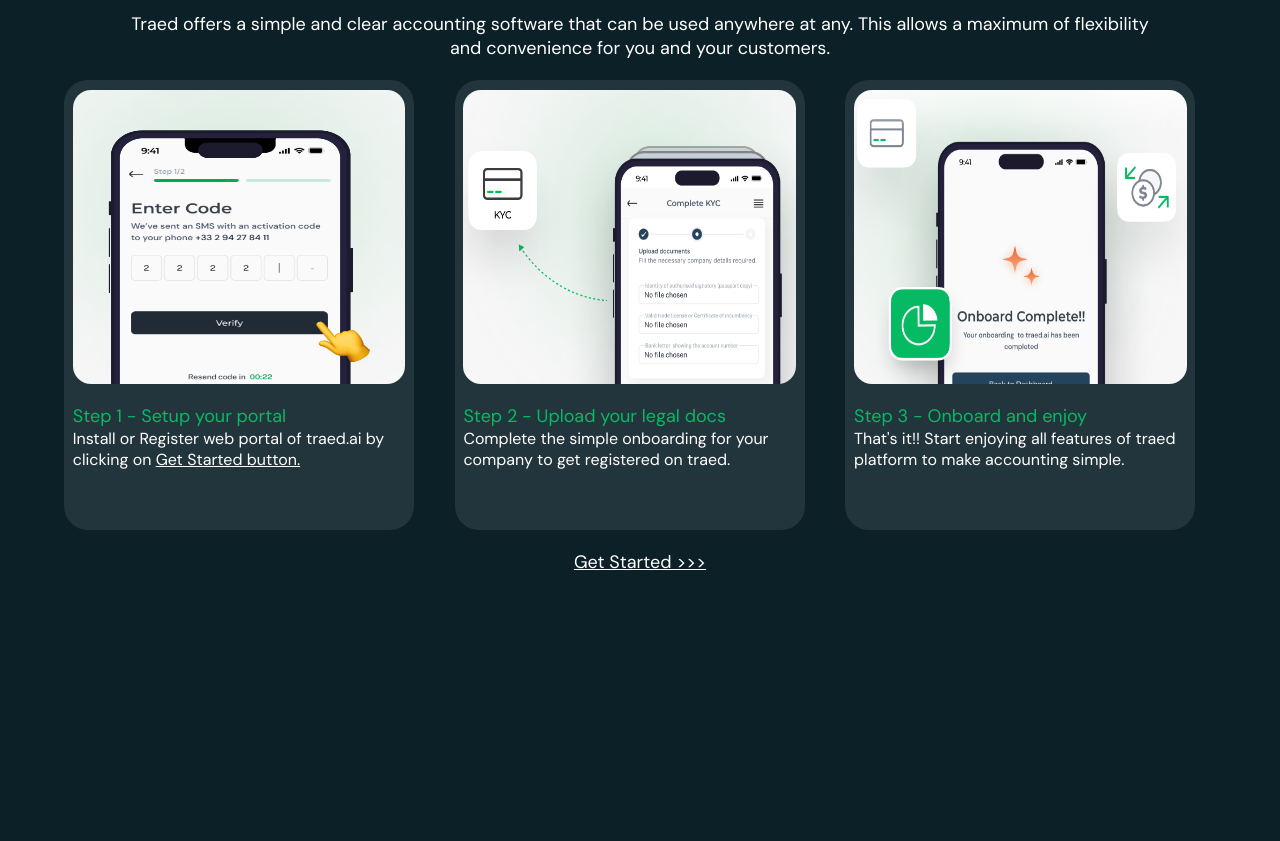
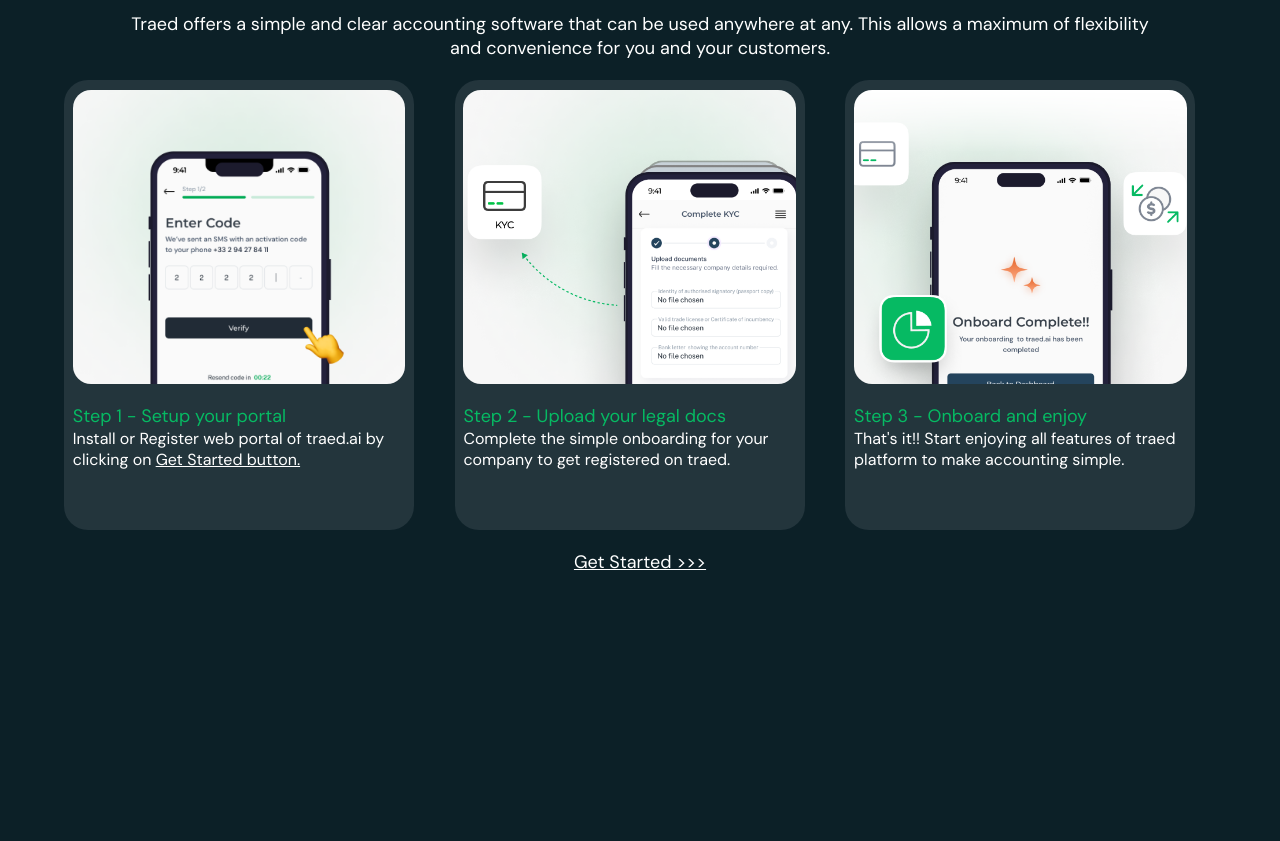
Before and after one commit to SHRbharat/TechCertifySolutions-FrontendIntership, a plain HTML site: page traed.ai/home.html in a window 1280 px wide. Shown: the part 1769-2610 px from the top of the page. Drawn offline with Linux system fonts and the light colour scheme.

Commit message:
home page completed

```diff
--- a/traed.ai/home.html
+++ b/traed.ai/home.html
@@ -148,7 +148,7 @@
                     <div class="body">
                         <div class="card card1">
                             <div class="img-wrapper">
-                                <img src = "assets/step1_r.png">
+                                <img src = "assets/step1.png">
                             </div>
                             <div class="card-content">
                                 <h3>Step 1 - Setup your portal</h3>
@@ -157,7 +157,7 @@
                         </div>
                         <div class="card crad2">
                             <div class="img-wrapper">
-                                <img src="assets/step2_r.png">
+                                <img src="assets/step2.png">
                             </div>
                             <div class="card-content">
                                 <h3>Step 2 - Upload your legal docs</h3>
@@ -166,7 +166,7 @@
                         </div>
                         <div class="card card3">
                             <div class="img-wrapper">
-                                <img src="assets/step3_r.png">
+                                <img src="assets/step3.png">
                             </div>
                             <div class="card-content">
                                 <h3>Step 3 - Onboard and enjoy</h3>
--- a/traed.ai/scripts/home.css
+++ b/traed.ai/scripts/home.css
@@ -479,7 +479,7 @@ a {
 
 .content-section-v9 .card {
   border-radius: 2.4rem;
-  max-height : 45rem;
+  height : 45rem;
   max-width : 35rem;
   background: rgba(126, 134, 147, 0.2);
   display: flex;
@@ -500,6 +500,8 @@ a {
   width:100%;
   height: 100%;
   border-radius: 1.8rem;
+  object-fit: cover;
+  object-position: center bottom;
 }
 
 .content-section-v9 .card .card-content {
```
Also changed, not shown: traed.ai/assets/step1_r.png (deleted), traed.ai/assets/step2_r.png (deleted), traed.ai/assets/step3_r.png (deleted).
